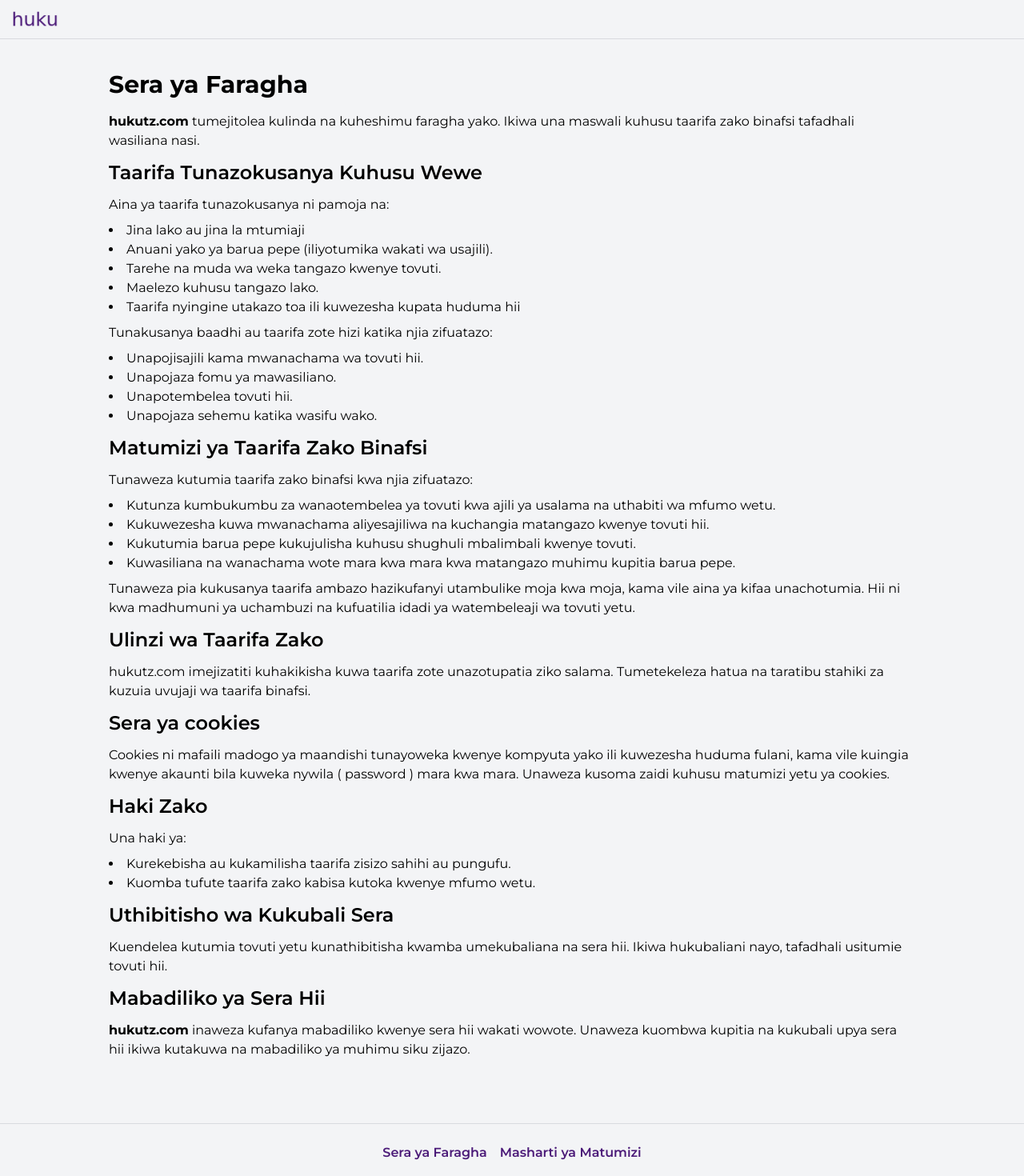
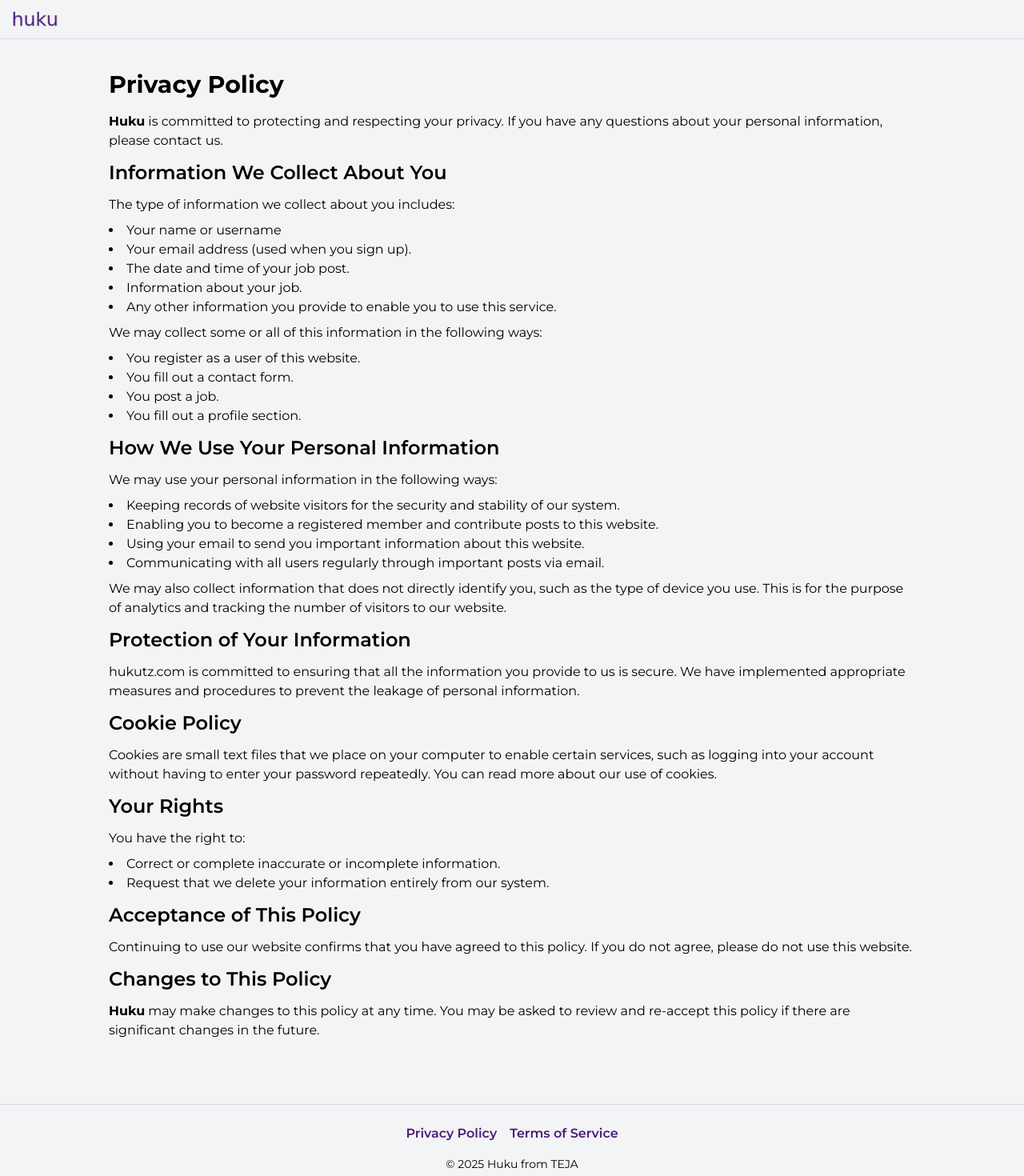
Before and after one commit to kelvinpella/huku, a Next.js app: page /privacy in a window 1280 px wide. Shown: the top 1470 px of the page at 80% size. Built offline with nearby package versions, Linux system fonts and the light colour scheme; no server answers.

Commit message:
Updated Privacy Policy and Terms of Service pages to reflect new titles and descriptions in English, enhancing clarity and accessibility. Adjusted footer links to match the updated page titles.

```diff
--- a/src/app/privacy/page.tsx
+++ b/src/app/privacy/page.tsx
@@ -1,101 +1,105 @@
 import type { Metadata } from "next";
 
 export const metadata: Metadata = {
-  title: "Sera ya Faragha – hukutz.com",
+  title: "Privacy Policy – Huku",
   description:
-    "Sera rasmi ya Faragha ya hukutz.com. Soma kuhusu jinsi tunavyokusanya, kuhifadhi, na kutumia taarifa zako binafsi. Tunahakikisha usalama wa taarifa zako na tunaheshimu haki yako ya faragha.",
+    "The official Privacy Policy of Huku. Learn how we collect, store, and use your personal information. We are committed to safeguarding your data and respecting your right to privacy.",
 };
 
 export default function PrivacyPolicy() {
   return (
     <div className="w-full lg:max-w-screen-lg mx-auto px-2 py-6 my-12">
-      <h1>Sera ya Faragha</h1>
+      <h1>Privacy Policy</h1>
 
       <p>
-        <strong>hukutz.com</strong> tumejitolea kulinda na kuheshimu faragha
-        yako. Ikiwa una maswali kuhusu taarifa zako binafsi tafadhali wasiliana
-        nasi.
+        <strong>Huku</strong> is committed to protecting and respecting your
+        privacy. If you have any questions about your personal information,
+        please contact us.
       </p>
 
-      <h2>Taarifa Tunazokusanya Kuhusu Wewe</h2>
-      <p>Aina ya taarifa tunazokusanya ni pamoja na:</p>
+      <h2>Information We Collect About You</h2>
+      <p>The type of information we collect about you includes:</p>
       <ul className="list-disc list-inside">
-        <li>Jina lako au jina la mtumiaji</li>
-        <li>Anuani yako ya barua pepe (iliyotumika wakati wa usajili).</li>
-        <li>Tarehe na muda wa weka tangazo kwenye tovuti.</li>
-        <li>Maelezo kuhusu tangazo lako.</li>
-        <li>Taarifa nyingine utakazo toa ili kuwezesha kupata huduma hii</li>
-      </ul>
-
-      <p>Tunakusanya baadhi au taarifa zote hizi katika njia zifuatazo:</p>
-      <ul className="list-disc list-inside">
-        <li>Unapojisajili kama mwanachama wa tovuti hii.</li>
-        <li>Unapojaza fomu ya mawasiliano.</li>
-        <li>Unapotembelea tovuti hii.</li>
-        <li>Unapojaza sehemu katika wasifu wako.</li>
-      </ul>
-
-      <h2>Matumizi ya Taarifa Zako Binafsi</h2>
-      <p>Tunaweza kutumia taarifa zako binafsi kwa njia zifuatazo:</p>
-      <ul className="list-disc list-inside">
+        <li>Your name or username</li>
+        <li>Your email address (used when you sign up).</li>
+        <li>The date and time of your job post.</li>
+        <li>Information about your job.</li>
         <li>
-          Kutunza kumbukumbu za wanaotembelea ya tovuti kwa ajili ya usalama na
-          uthabiti wa mfumo wetu.
-        </li>
-        <li>
-          Kukuwezesha kuwa mwanachama aliyesajiliwa na kuchangia matangazo
-          kwenye tovuti hii.
-        </li>
-        <li>
-          Kukutumia barua pepe kukujulisha kuhusu shughuli mbalimbali kwenye
-          tovuti.
-        </li>
-        <li>
-          Kuwasiliana na wanachama wote mara kwa mara kwa matangazo muhimu
-          kupitia barua pepe.
+          Any other information you provide to enable you to use this service.
         </li>
       </ul>
 
       <p>
-        Tunaweza pia kukusanya taarifa ambazo hazikufanyi utambulike moja kwa
-        moja, kama vile aina ya kifaa unachotumia. Hii ni kwa madhumuni ya
-        uchambuzi na kufuatilia idadi ya watembeleaji wa tovuti yetu.
+        We may collect some or all of this information in the following ways:
+      </p>
+      <ul className="list-disc list-inside">
+        <li>You register as a user of this website.</li>
+        <li>You fill out a contact form.</li>
+        <li>You post a job.</li>
+        <li>You fill out a profile section.</li>
+      </ul>
+
+      <h2>How We Use Your Personal Information</h2>
+      <p>We may use your personal information in the following ways:</p>
+      <ul className="list-disc list-inside">
+        <li>
+          Keeping records of website visitors for the security and stability of
+          our system.
+        </li>
+        <li>
+          Enabling you to become a registered member and contribute posts to
+          this website.
+        </li>
+        <li>
+          Using your email to send you important information about this website.
+        </li>
+        <li>
+          Communicating with all users regularly through important posts via
+          email.
+        </li>
+      </ul>
+      <p>
+        We may also collect information that does not directly identify you,
+        such as the type of device you use. This is for the purpose of analytics
+        and tracking the number of visitors to our website.
       </p>
 
-      <h2>Ulinzi wa Taarifa Zako</h2>
+      <h2>Protection of Your Information</h2>
       <p>
-        hukutz.com imejizatiti kuhakikisha kuwa taarifa zote unazotupatia ziko
-        salama. Tumetekeleza hatua na taratibu stahiki za kuzuia uvujaji wa
-        taarifa binafsi.
+        hukutz.com is committed to ensuring that all the information you provide
+        to us is secure. We have implemented appropriate measures and procedures
+        to prevent the leakage of personal information.
       </p>
 
-      <h2>Sera ya cookies</h2>
+      <h2>Cookie Policy</h2>
       <p>
-        Cookies ni mafaili madogo ya maandishi tunayoweka kwenye kompyuta yako
-        ili kuwezesha huduma fulani, kama vile kuingia kwenye akaunti bila
-        kuweka nywila ( password ) mara kwa mara. Unaweza kusoma zaidi kuhusu
-        matumizi yetu ya cookies.
+        Cookies are small text files that we place on your computer to enable
+        certain services, such as logging into your account without having to
+        enter your password repeatedly. You can read more about our use of
+        cookies.
       </p>
 
-      <h2>Haki Zako</h2>
-      <p>Una haki ya:</p>
+      <h2>Your Rights</h2>
+      <p>You have the right to:</p>
       <ul className="list-disc list-inside">
-        {/* <li>Kuomba nakala ya taarifa binafsi tunazohifadhi kukuhusu.</li> */}
-        <li>Kurekebisha au kukamilisha taarifa zisizo sahihi au pungufu.</li>
-        <li>Kuomba tufute taarifa zako kabisa kutoka kwenye mfumo wetu.</li>
+        {/* <li>Request a copy of the personal information we hold about you.</li> */}
+        <li>Correct or complete inaccurate or incomplete information.</li>
+        <li>
+          Request that we delete your information entirely from our system.
+        </li>
       </ul>
 
-      <h2>Uthibitisho wa Kukubali Sera</h2>
+      <h2>Acceptance of This Policy</h2>
       <p>
-        Kuendelea kutumia tovuti yetu kunathibitisha kwamba umekubaliana na sera
-        hii. Ikiwa hukubaliani nayo, tafadhali usitumie tovuti hii.
+        Continuing to use our website confirms that you have agreed to this
+        policy. If you do not agree, please do not use this website.
       </p>
 
-      <h2>Mabadiliko ya Sera Hii</h2>
+      <h2>Changes to This Policy</h2>
       <p>
-        <strong>hukutz.com</strong> inaweza kufanya mabadiliko kwenye sera hii
-        wakati wowote. Unaweza kuombwa kupitia na kukubali upya sera hii ikiwa
-        kutakuwa na mabadiliko ya muhimu siku zijazo.
+        <strong>Huku</strong> may make changes to this policy at any time.
+        You may be asked to review and re-accept this policy if there are
+        significant changes in the future.
       </p>
     </div>
   );
--- a/src/app/terms/page.tsx
+++ b/src/app/terms/page.tsx
@@ -1,61 +1,59 @@
 import type { Metadata } from "next";
-
 export const metadata: Metadata = {
-  title: "Masharti ya Matumizi – hukutz.com",
+  title: "Terms of Service – Huku",
   description:
-    "Soma masharti ya matumizi ya hukutz.com. Masharti rasmi ya hukutz.com kuhusu matumizi ya huduma, maudhui ya watumiaji, na haki zako kama mtumiaji.",
+    "Read the terms of service for Huku. The official Huku terms regarding service usage, user content, and your rights as a user.",
 };
 
 export default function TermsNotice() {
   return (
     <div className="w-full lg:max-w-screen-lg mx-auto px-2 py-6 my-12">
-      <h1 className="text-2xl font-bold">Masharti ya Matumizi</h1>
+      <h1 className="text-2xl font-bold">Terms of Service</h1>
 
       <p>
-        <strong>hukutz.com</strong> haihusiki na matangazo ya kazi yoyote
-        yanayochapishwa na watumiaji. Matangazo yaliyowasilishwa yanaakisi maoni
-        ya waandishi wake pekee.
+        <strong>Huku</strong> is not responsible for any job postings submitted
+        by users. All submitted advertisements reflect solely the views of their
+        respective authors.
       </p>
 
       <p>
-        Unakubali kutotumia Huduma hii kuchapisha au kuhusisha matangazo yoyote
-        ambayo ni ya kashfa, matusi, chuki, vitisho, spam au yanayofanana na
-        spam, yanaweza kukera, yana maudhui ya watu wazima au yasiyofaa, yana
-        taarifa binafsi za wengine, yanakiuka hakimiliki, yanahamasisha uhalifu
-        au yanakiuka sheria yoyote.
+        You agree not to use this Service to post or associate any
+        advertisements that are defamatory, abusive, hateful, threatening, spam
+        or spam-like, offensive, contain adult or inappropriate content,
+        disclose personal information of others, infringe copyright, promote
+        criminal activity, or violate any law.
       </p>
 
       <p>
-        Matangazo yote unayowasilisha <strong>YANAWEZA</strong> kukaguliwa na
-        timu yetu ya usimamizi. Pia yanaweza kutumwa kwenye huduma zingine za
-        uthibitishaji (ikiwemo huduma za kuzuia spam). Tafadhali soma mwongozo
-        wetu kwa taarifa zaidi.
+        All advertisements you submit <strong>MAY</strong> be reviewed by our
+        moderation team. They may also be shared with third-party verification
+        services (including anti-spam services). Please refer to our guidelines
+        for more information.
       </p>
 
       <p>
-        Tunahifadhi haki ya kuondoa au kurekebisha matangazo yoyote
-        yaliyowasilishwa kwa sababu yoyote ya msingi bila kutoa maelezo. Maombi
-        ya kuondoa au kurekebisha matangazo yatazingatiwa kwa hiari yetu pekee.
-        Tunahifadhi haki ya kuchukua hatua dhidi ya akaunti yoyote wakati
-        wowote.
+        We reserve the right to remove or modify any submitted advertisements
+        for any valid reason without providing an explanation. Requests for
+        removal or modification of advertisements will be considered at our sole
+        discretion. We also reserve the right to take action against any account
+        at any time.
       </p>
 
       <p>
-        Unatupatia uhuru wa kudumu, usioweza kubatilishwa na usio na kikomo wa
-        kutumia, kuchapisha au kuchapisha tena matangazo yako katika muktadha wa
-        huduma ya hukutz.com. Hata hivyo, unabaki na hakimiliki ya matangazo
-        yako.
+        By submitting content, you grant us a perpetual, irrevocable, and
+        unlimited license to use, publish, or republish your advertisements in
+        the context of the hukutz.com service. However, you retain copyright
+        over your advertisements.
       </p>
 
       <p>
-        Tunaheshimu haki yako ya kusahaulika na unaweza kufuta au akaunti yako
-        wakati wowote.
+        We respect your right to be forgotten, and you may delete your account
+        at any time.
       </p>
 
       <p>
-        Masharti haya yanaweza kubadilishwa wakati wowote bila taarifa. Ikiwa
-        hukubaliani na masharti haya, tafadhali usijisajili wala kutumia huduma
-        hii.
+        These terms may be changed at any time without notice. If you do not
+        agree with these terms, please do not register for or use this service.
       </p>
     </div>
   );
--- a/src/components/Footer/Footer.tsx
+++ b/src/components/Footer/Footer.tsx
@@ -4,11 +4,11 @@ import CustomLink from "../Buttons/CustomLink";
 export default function Footer() {
   const footerLinks = [
     {
-      title: "Sera ya Faragha",
+      title: "Privacy Policy",
       href: "/privacy",
     },
     {
-      title: "Masharti ya Matumizi",
+      title: "Terms of Service",
       href: "/terms",
     },
   ];
@@ -29,7 +29,7 @@ export default function Footer() {
           ))}
         </div>
         <div className="text-sm">
-          © {new Date().getFullYear()} Huku | Mfumo kutoka TEJA{" "}
+          © {new Date().getFullYear()} Huku from TEJA
         </div>
       </div>
     </footer>
```
